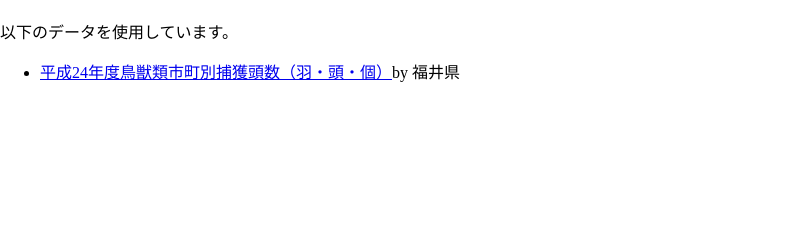
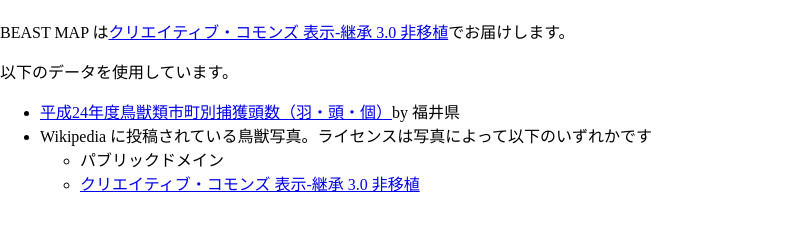
Before and after one commit to rch850/beastmap, a plain HTML site: page license.html in a window 1280 px wide. Shown: the part 70-300 px from the top of the page, without its empty margins (0-797 px from the left). Drawn offline with Linux system fonts and the light colour scheme.

Commit message:
Wikipedia の画像を使うためライセンス変更

```diff
--- a/license.html
+++ b/license.html
@@ -1,5 +1,5 @@
 <!DOCTYPE html>
-<html lang="en">
+<html lang="ja">
 <head>
   <meta charset="UTF-8">
   <title>BEAST MAP</title>
@@ -7,9 +7,14 @@
 </head>
 <body>
   <h1>やせいのちず</h1>
+  <p>BEAST MAP は<a href="http://creativecommons.org/licenses/by-sa/3.0/deed.ja">クリエイティブ・コモンズ 表示-継承 3.0 非移植</a>でお届けします。
   <p>以下のデータを使用しています。</p>
   <ul>
     <li><a href=http://www.pref.fukui.jp/doc/toukei-jouhou/opendata/list10_chouju.html>平成24年度鳥獣類市町別捕獲頭数（羽・頭・個）</a>by 福井県
+    <li>Wikipedia に投稿されている鳥獣写真。ライセンスは写真によって以下のいずれかです<ul>
+      <li>パブリックドメイン
+      <li><a href="http://creativecommons.org/licenses/by-sa/3.0/deed.ja">クリエイティブ・コモンズ 表示-継承 3.0 非移植</a>
+    </ul>
   </ul>
 </body>
 </html>
```
